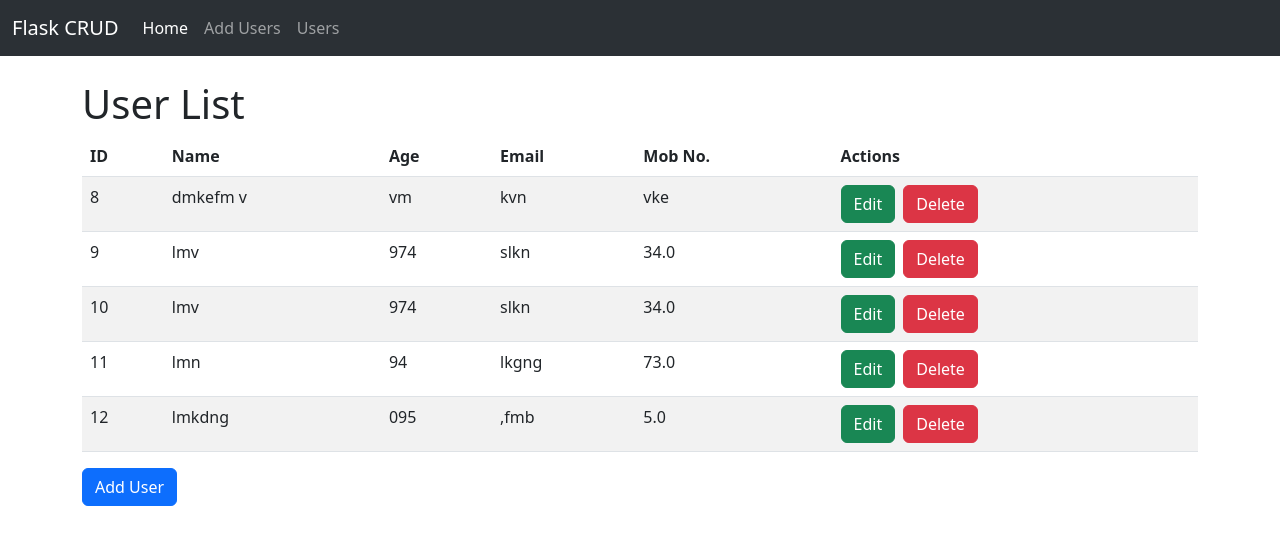
After one commit to tejas-4502/Flask-Crud, a Flask app: page /users in a window 1280 px wide. The commit adds this page. Shown: the top 545 px of the page. Run offline with Flask 3, Linux system fonts and the light colour scheme; data comes from the database, SQL or seed files in the repository; both versions use the stored data as it was after the commit.

Commit message:
navbar and other updates

```diff
--- a/app.py
+++ b/app.py
@@ -26,6 +26,11 @@ def init_db():
 # database
 init_db()
 
+# nav base
+@app.route('/')
+def login():
+    return render_template('index.html')
+
 # Create
 @app.route('/add', methods=['GET', 'POST'])
 def add_user():
@@ -49,7 +54,7 @@ def add_user():
     return render_template('add.html')
 
 # Read
-@app.route('/')
+@app.route('/users')
 def get_users():
     conn = sqlite3.connect('user.db')
     cursor = conn.cursor()
--- a/templates/add.html
+++ b/templates/add.html
@@ -10,6 +10,7 @@
 </head>
 
 <body>
+    {% include 'navbar.html' %}
     <div class="container mt-4">
         <h1>Add User</h1>
         <form method="post">
@@ -20,7 +21,7 @@
 
             <div class="mb-3">
                 <label for="age" class="form-label">Age:</label>
-                <input type="text" class="form-control" name="age" required>
+                <input type="number" class="form-control" name="age" required>
             </div>
 
             <div class="mb-3">
@@ -30,7 +31,7 @@
 
             <div class="mb-3">
                 <label for="mobno" class="form-label">Mob No.:</label>
-                <input type="text" class="form-control" name="mobno" required>
+                <input type="number" class="form-control" name="mobno" required>
             </div>
 
             <button type="submit" class="btn btn-success">Add User</button>
--- a/templates/edit.html
+++ b/templates/edit.html
@@ -10,6 +10,7 @@
 </head>
 
 <body>
+    {% include 'navbar.html' %}
     <div class="container mt-4">
         <h1>Edit User</h1>
         <form method="post">
@@ -22,7 +23,7 @@
 
             <div class="mb-3">
                 <label for="age" class="form-label">Age:</label>
-                <input type="text" class="form-control" name="age" value="{{ user[2] }}" required>
+                <input type="number" class="form-control" name="age" value="{{ user[2] }}" required>
             </div>
 
             <div class="mb-3">
@@ -32,7 +33,7 @@
 
             <div class="mb-3">
                 <label for="mobno" class="form-label">Mob No.:</label>
-                <input type="text" class="form-control" name="mobno" value="{{ user[4] }}" required>
+                <input type="number" class="form-control" name="mobno" value="{{ user[4] }}" required>
             </div>
 
             <button type="submit" class="btn btn-success">Update User</button>
--- /dev/null
+++ b/templates/navbar.html
@@ -0,0 +1,38 @@
+<!DOCTYPE html>
+<html lang="en">
+
+<head>
+    <meta charset="UTF-8">
+    <meta name="viewport" content="width=device-width, initial-scale=1.0">
+    <!-- Bootstrap CSS -->
+    <link href="https://cdn.jsdelivr.net/npm/bootstrap@5.3.0/dist/css/bootstrap.min.css" rel="stylesheet">
+</head>
+
+<body>
+    <nav class="navbar navbar-expand-lg bg-body-tertiary" data-bs-theme="dark">
+        <div class="container-fluid">
+            <a class="navbar-brand" href="#">Flask CRUD</a>
+            <button class="navbar-toggler" type="button" data-bs-toggle="collapse" data-bs-target="#navbarText"
+                aria-controls="navbarText" aria-expanded="false" aria-label="Toggle navigation">
+                <span class="navbar-toggler-icon"></span>
+            </button>
+            <div class="collapse navbar-collapse" id="navbarText">
+                <ul class="navbar-nav me-auto mb-2 mb-lg-0">
+                    <li class="nav-item">
+                        <a class="nav-link active" aria-current="page" href="#">Home</a>
+                    </li>
+                    <li class="nav-item">
+                        <a class="nav-link" href="/add">Add Users</a>
+                    </li>
+                    <li class="nav-item">
+                        <a class="nav-link" href="/users">Users</a>
+                    </li>
+                </ul>
+            </div>
+        </div>
+    </nav>
+    <!-- Bootstrap JS -->
+    <script src="https://cdn.jsdelivr.net/npm/bootstrap@5.3.0/dist/js/bootstrap.bundle.min.js"></script>
+</body>
+
+</html>
--- a/templates/users.html
+++ b/templates/users.html
@@ -10,6 +10,7 @@
 </head>
 
 <body>
+    {% include 'navbar.html' %}
     <div class="container mt-4">
         <h1>User List</h1>
         <table class="table table-striped table-hover">
@@ -32,12 +33,40 @@
                     <td>{{ user[3] }}</td>
                     <td>{{ user[4] }}</td>
                     <td class="actions">
-                        <a class="btn btn-success" href="{{ url_for('edit_user', id=user[0]) }}">
-                            <span class="button-symbol"></span>Edit
-                        </a>
-                        <a class="btn btn-danger" href="{{ url_for('delete_user', id=user[0]) }}">
-                            <span class="button-symbol"></span>Delete
-                        </a>
+                        <div class="d-flex">
+                            <a class="btn btn-success me-2" href="{{ url_for('edit_user', id=user[0]) }}">
+                                <span class="button-symbol"></span>Edit
+                            </a>
+                            <form>
+                                <button class="btn btn-danger" type="button" data-bs-toggle="modal"
+                                    data-bs-target="#confirmDeleteModal">
+                                    <span class="button-symbol"></span>Delete
+                                </button>
+                                <div class="modal fade" id="confirmDeleteModal" tabindex="-1"
+                                    aria-labelledby="confirmDeleteModalLabel" aria-hidden="true">
+                                    <div class="modal-dialog">
+                                        <div class="modal-content">
+                                            <div class="modal-header">
+                                                <h5 class="modal-title" id="confirmDeleteModalLabel">Confirm Delete</h5>
+                                                <button type="button" class="btn-close" data-bs-dismiss="modal"
+                                                    aria-label="Close"></button>
+                                            </div>
+                                            <div class="modal-body">
+                                                Are you sure you want to delete this user?
+                                            </div>
+                                            <div class="modal-footer">
+                                                <button type="button" class="btn btn-secondary"
+                                                    data-bs-dismiss="modal">Cancel</button>
+                                                <a class="btn btn-danger"
+                                                    href="{{ url_for('delete_user', id=user[0]) }}">
+                                                    <span class="button-symbol"></span>Delete
+                                                </a>
+                                            </div>
+                                        </div>
+                                    </div>
+                                </div>
+                            </form>
+                        </div>
                     </td>
                 </tr>
                 {% endfor %}
```
Also changed, not shown: templates/index.html (+11 -3 lines), README.md (deleted), user.db.
